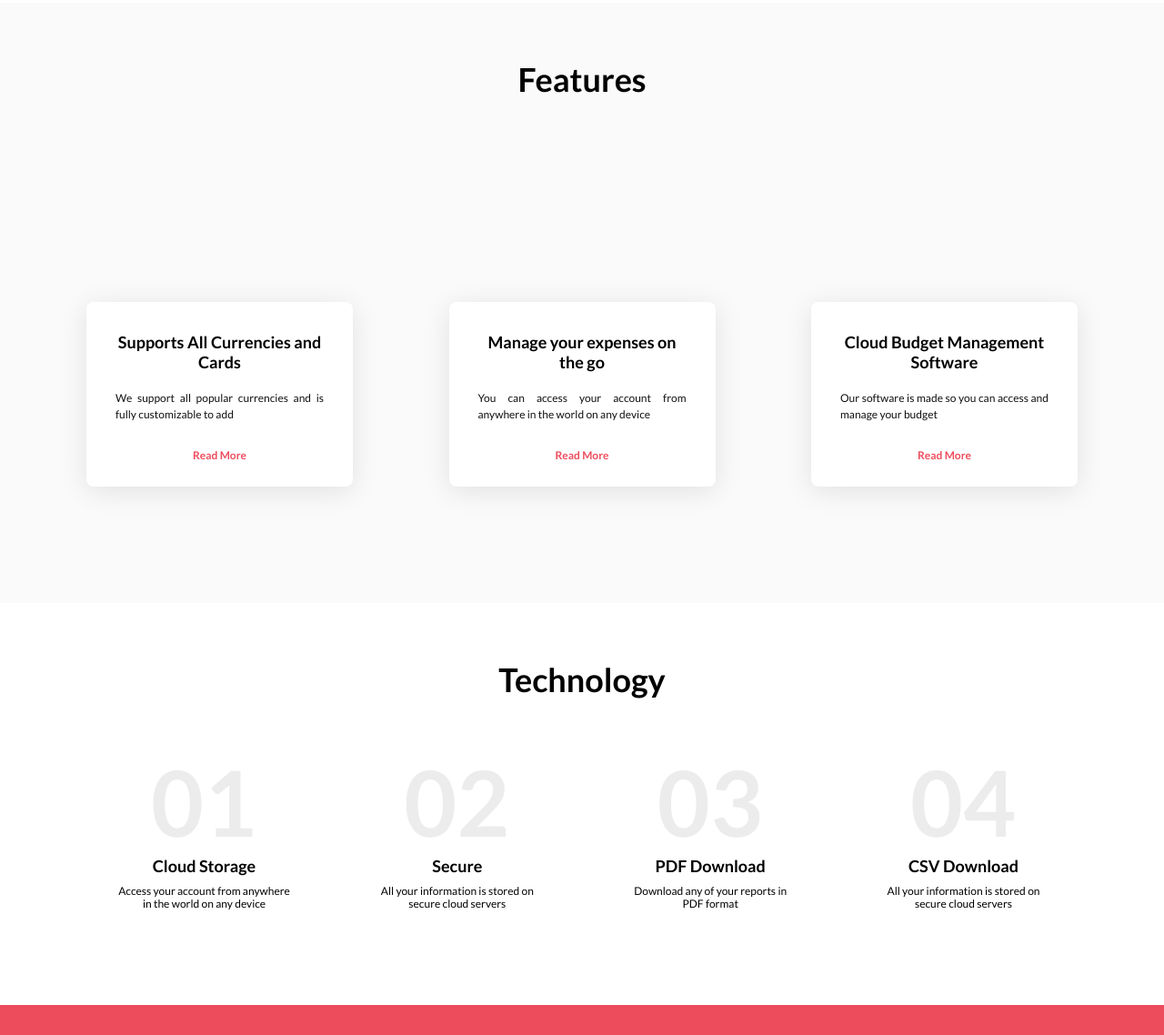
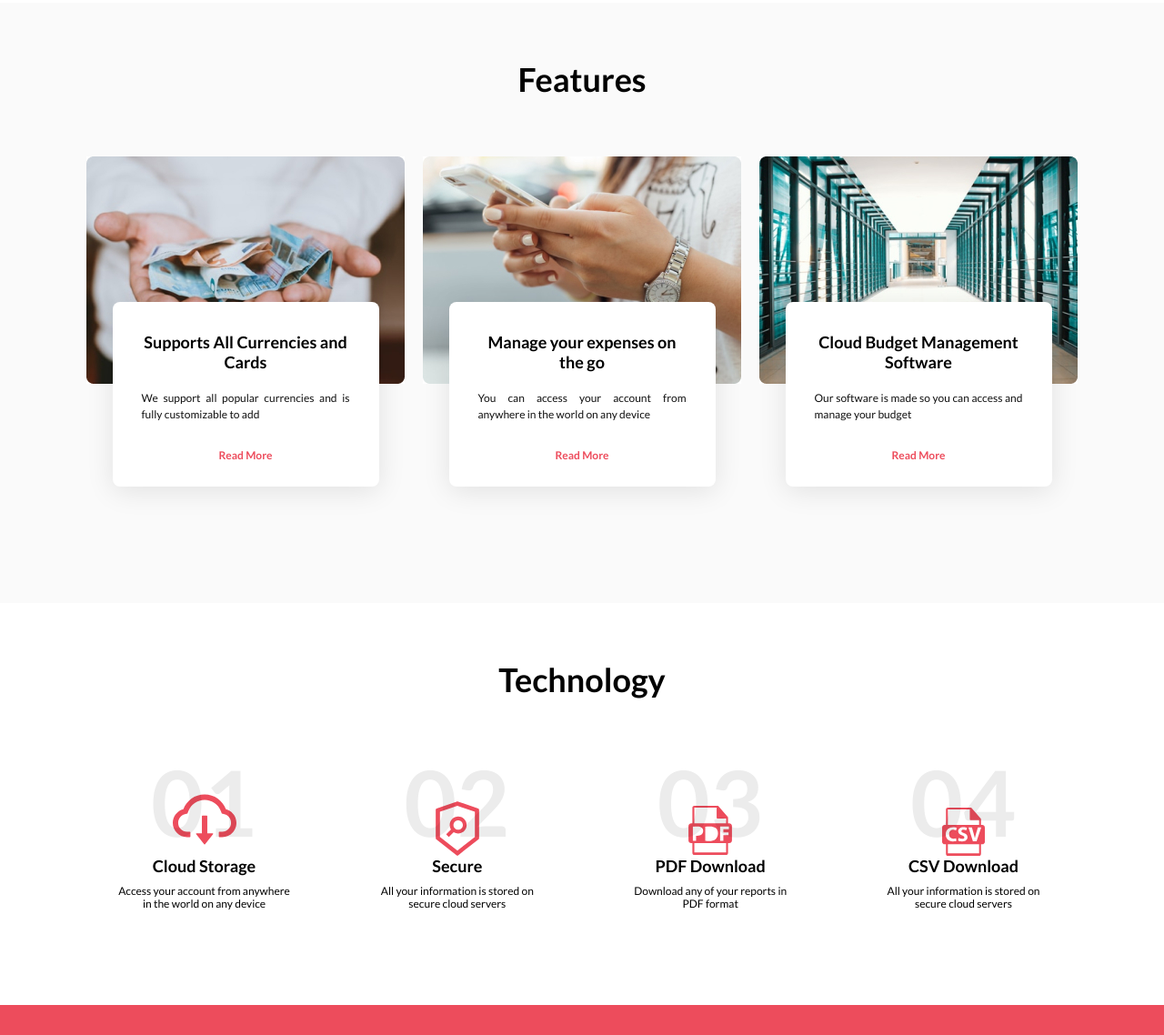
Before and after one commit to OlgaJaer/cloudbudget, a website: page src/index.html in a window 1280 px wide. Shown: the part 1300-2438 px from the top of the page at 91% size. Drawn offline with nearby package versions, Linux system fonts and the light colour scheme; files that its build step writes are made by us from their sources; the site is published under a folder, as on GitHub Pages, so addresses that start at the root find nothing; files whose address does not match are found by name.

Commit message:
rebuilded one more time

```diff
--- a/src/index.html
+++ b/src/index.html
@@ -91,7 +91,7 @@
         <h2 class="features__title">Features</h2>
         <div class="features__content">
           <div class="features__col">
-            <img src="/img/bg/payment_bg.jpg" alt="">
+            <img src="./img/bg/payment_bg.jpg" alt="">
             <div class="features__card">
               <h3 class="features__subtitle">Supports All Currencies and Cards</h3>
               <p class="features__text">We support all popular currencies and is fully customizable to add</p>
@@ -101,7 +101,7 @@
             </div>
           </div>
           <div class="features__col">
-            <img src="/img/bg/manage_bg.jpg" alt="">
+            <img src="./img/bg/manage_bg.jpg" alt="">
             <div class="features__card">
               <h3 class="features__subtitle">Manage your expenses on the go</h3>
               <p class="features__text">You can access your account from anywhere in the world on any device</p>
@@ -111,7 +111,7 @@
             </div>
           </div>
           <div class="features__col">
-            <img src="/img/bg/software_bg.jpg" alt="">
+            <img src="./img/bg/software_bg.jpg" alt="">
             <div class="features__card">
               <h3 class="features__subtitle">Cloud Budget Management Software</h3>
               <p class="features__text">Our software is made so you can access and manage your budget</p>
--- a/src/scss/technology.scss
+++ b/src/scss/technology.scss
@@ -31,16 +31,16 @@
       background-repeat:no-repeat;
       background-position: center bottom;
       &-cloud {
-        background-image: url(/img/icons/cloud-download.svg);
+        background-image: url(../img/icons/cloud-download.svg);
       }
       &-secure {
-        background-image: url(/img/icons/security.svg);
+        background-image: url(../img/icons/security.svg);
       }
       &-pdf {
-        background-image: url(/img/icons/pdf.svg);
+        background-image: url(../img/icons/pdf.svg);
       }
       &-csv {
-        background-image: url(/img/icons/csv.svg);
+        background-image: url(../img/icons/csv.svg);
       }
 
       span {
```
